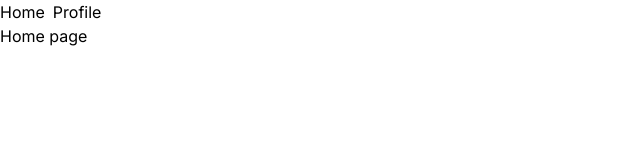
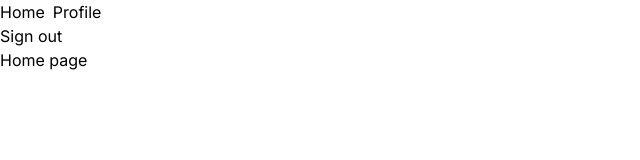
Before and after one commit to ad9311/saturn-app-nextjs, a Next.js app: page /home in a window 1280 px wide. Shown: the top 160 px of the page, without its empty margins (0-640 px from the left). Built offline with nearby package versions, Linux system fonts and the light colour scheme; no server answers.

Commit message:
Implement fetch functions to sign in and out

```diff
--- a/package.json
+++ b/package.json
@@ -12,12 +12,14 @@
   "dependencies": {
     "client-only": "^0.0.1",
     "jose": "^5.6.3",
+    "js-cookie": "^3.0.5",
     "next": "14.2.4",
     "react": "^18",
     "react-dom": "^18",
     "zustand": "^4.5.4"
   },
   "devDependencies": {
+    "@types/js-cookie": "^3.0.6",
     "@types/node": "^20",
     "@types/react": "^18",
     "@types/react-dom": "^18",
--- a/src/_layouts/components/TopMainNavbar.tsx
+++ b/src/_layouts/components/TopMainNavbar.tsx
@@ -1,4 +1,5 @@
 import Link from 'next/link';
+import SignOutForm from '@/app/(auth)/sign_out/SignOutForm';
 
 export default function TopMainNavbar() {
   return (
@@ -11,6 +12,7 @@ export default function TopMainNavbar() {
           <Link href="/profile">Profile</Link>
         </li>
       </ul>
+      <SignOutForm />
     </div>
   );
 }
--- a/src/app/(auth)/sign_in/SignInForm.tsx
+++ b/src/app/(auth)/sign_in/SignInForm.tsx
@@ -1,5 +1,6 @@
 'use client';
 
+import { fetchSignIn } from '@/helpers/fetch';
 import { setJWTCookie } from '@/services/client-auth';
 import useUserStore from '@/stores/user';
 import { useRouter } from 'next/navigation';
@@ -12,24 +13,16 @@ export default function SignInForm() {
   async function handleSubmit(event: FormEvent<HTMLFormElement>) {
     event.preventDefault();
 
-    const formData = new FormData(event.target as HTMLFormElement);
-    const user = {
-      email: formData.get('user[email]'),
-      password: formData.get('user[password]'),
-    };
+    const form = event.target as HTMLFormElement;
+    const formData = new FormData(form);
+    const body = JSON.stringify({
+      user: {
+        email: formData.get('user[email]'),
+        password: formData.get('user[password]'),
+      }
+    });
 
-    const response = await fetch(
-      `${process.env.NEXT_PUBLIC_API_URL}/users/sign_in`,
-      {
-        method: 'POST',
-        headers: {
-          Accept: 'application/json; charset=utf-8',
-          'Content-Type': 'application/json; charset=utf-8',
-        },
-        body: JSON.stringify({ user }),
-      }
-    );
-
+    const response = await fetchSignIn(form.action, body);
     const json = await response.json();
 
     setJWTCookie(json.data.token);
@@ -39,7 +32,7 @@ export default function SignInForm() {
   }
 
   return (
-    <form onSubmit={handleSubmit}>
+    <form onSubmit={handleSubmit} action={`${process.env.NEXT_PUBLIC_API_URL}/users/sign_in`}>
       <label htmlFor="email">
         <input
           type="email"
--- /dev/null
+++ b/src/app/(auth)/sign_out/SignOutForm.tsx
@@ -0,0 +1,32 @@
+'use client';
+
+import { useRouter } from 'next/navigation';
+import { FormEvent } from 'react';
+import Cookie from 'js-cookie';
+import useUserStore from '@/stores/user';
+import { fetchSignOut } from '@/helpers/fetch';
+
+export default function SignOutForm() {
+  const router = useRouter();
+  const clearUser = useUserStore(state => state.clearUser);
+
+  async function handleSubmit(e: FormEvent<HTMLFormElement>) {
+    e.preventDefault();
+
+    const form = e.target as HTMLFormElement;
+    const token = Cookie.get('SATURN_APP_AUTH');
+    const response = await fetchSignOut(form.action, token as string);
+
+    if (response.ok) {
+      Cookie.remove('SATURN_APP_AUTH');
+      clearUser();
+      router.push('/sign_in');
+    }
+  }
+
+  return (
+    <form action={`${process.env.NEXT_PUBLIC_API_URL}/users/sign_out`} method="POST" onSubmit={handleSubmit}>
+      <input type="submit" value="Sign out" />
+    </form>
+  )
+}
--- /dev/null
+++ b/src/helpers/fetch.ts
@@ -0,0 +1,12 @@
+export const defaultRequestHeaders: HeadersInit = {
+  Accept: 'application/json; charset=utf-8',
+  'Content-Type': 'application/json; charset=utf-8',
+}
+
+export function fetchSignIn(url: string, body: BodyInit, headers: HeadersInit = defaultRequestHeaders): Promise<Response> {
+  return fetch(url, { method: 'POST', headers, body })
+}
+
+export function fetchSignOut(url: string, authToken: string, headers: HeadersInit = defaultRequestHeaders): Promise<Response> {
+  return fetch(url, { method: 'DELETE', headers: { ...headers, Authorization: `Bearer ${authToken}` } })
+}
--- a/src/services/client-auth.ts
+++ b/src/services/client-auth.ts
@@ -1,6 +1,6 @@
 import 'client-only';
+import Cookies from 'js-cookie';
 
 export function setJWTCookie(token: string) {
-  const cookie = `SATURN_APP_AUTH=${token};path='/';Secure=true;SameSite=Strict`;
-  document.cookie = cookie;
+  Cookies.set('SATURN_APP_AUTH', token, { expires: 7, path: '/', secure: true, sameSite: 'Strict' });
 }
```
Also changed, not shown: 1 other file (tests, documents, lock files or other folders).
